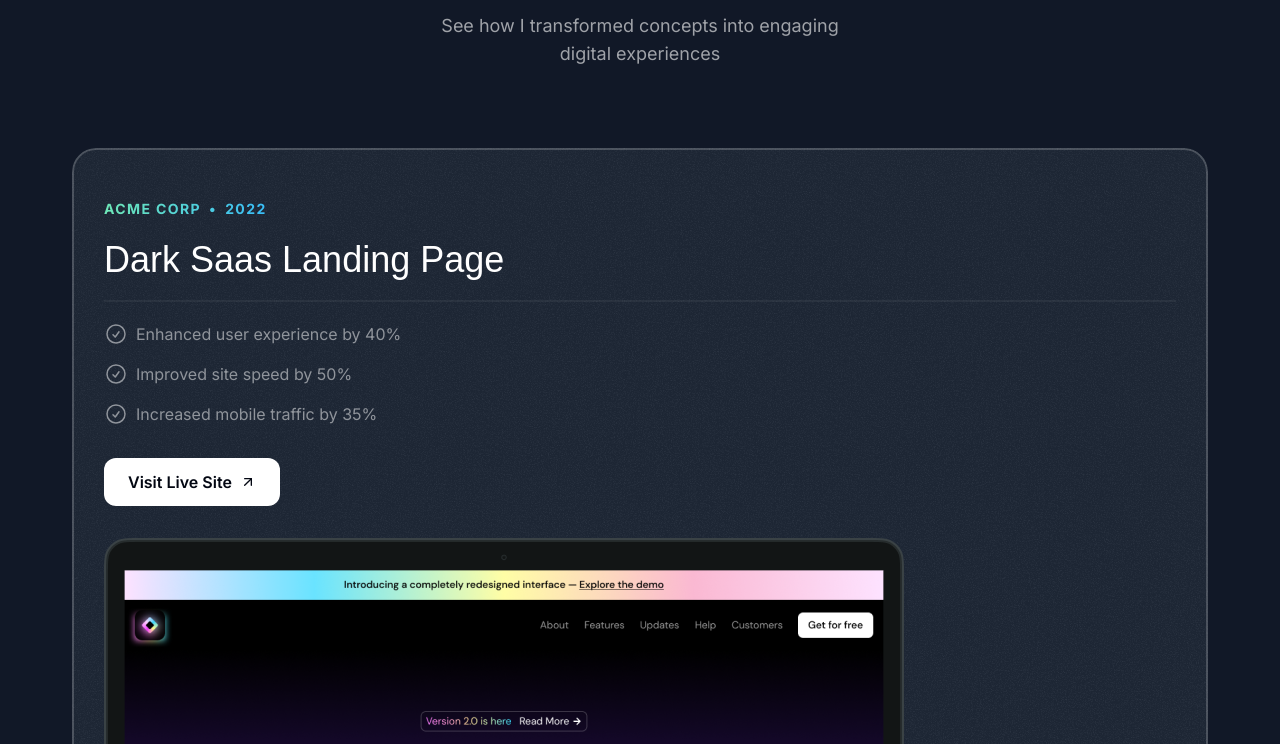
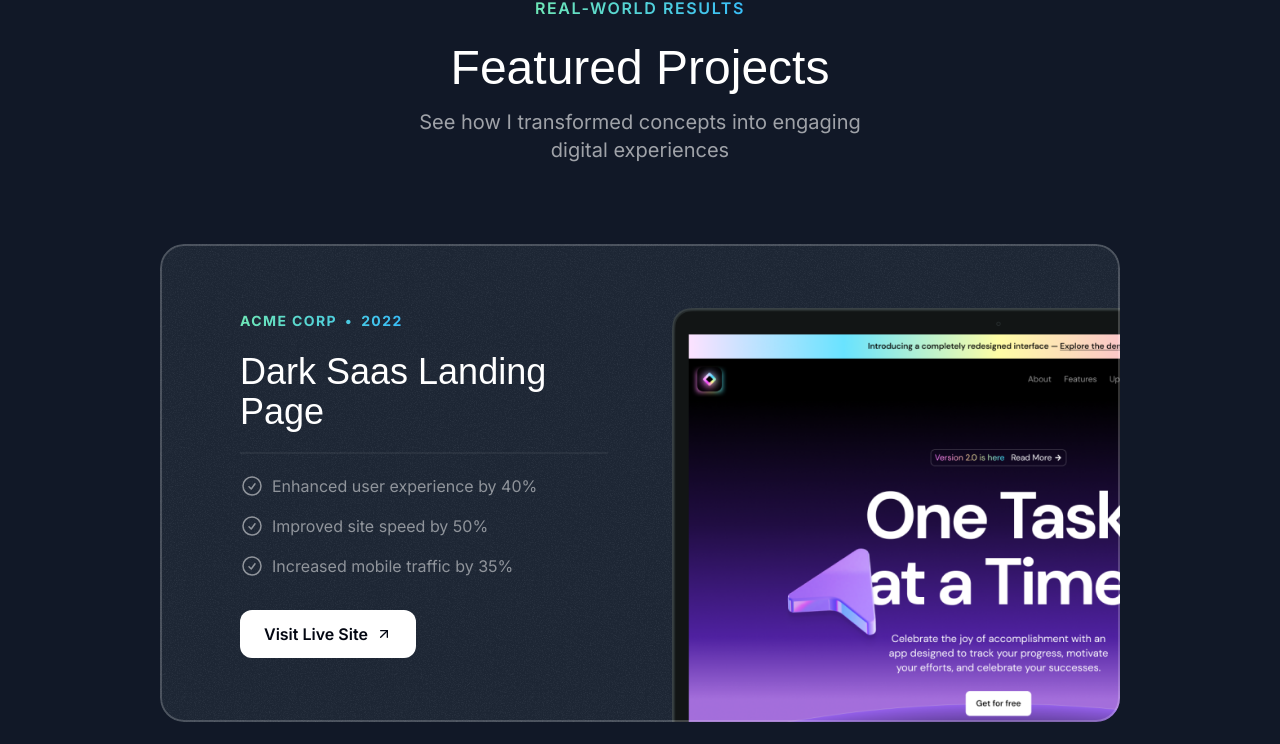
Before and after one commit to mr-Ayalk/ayalk_portfolio, a Next.js app: page / in a window 1280 px wide. Shown: the part 1020-1764 px from the top of the page. Built offline with nearby package versions, Linux system fonts and the light colour scheme; a web font is replaced by a local one.

Commit message:
project page completed for desktop size

```diff
--- a/src/app/globals.css
+++ b/src/app/globals.css
@@ -10,3 +10,9 @@
     @apply absolute inset-0  border-2 top-1/2 left-1/2 -translate-x-1/2  -translate-y-1/2 rounded-full border-emerald-300/5 shadow-[0_0_80px_inset] shadow-emerald-300/5;
   }
 }
+
+@layer utilities {
+  .container {
+    @apply lg:max-w-5xl;
+  }
+}
--- a/src/sections/Projects.tsx
+++ b/src/sections/Projects.tsx
@@ -46,7 +46,7 @@
 
 export const ProjectsSection = () => {
   return (
-    <section className="pb-16">
+    <section className="pb-16 lg:py-24">
       <div className="container">
         <div className="flex justify-center">
           <p className="uppercase font-semibold tracking-widest bg-gradient-to-r from-emerald-300 to-sky-400 text-transparent bg-clip-text text-center">
@@ -56,7 +56,7 @@
         <h2 className="font-serif text-3xl  md:text-5xl text-center mt-6">
           Featured Projects
         </h2>
-        <p className="text-center md:text-lg text-white/60 mt-4 max-w-md mx-auto">
+        <p className="text-center md:text-lg lg:text-xl text-white/60 mt-4 max-w-md mx-auto">
           See how I transformed concepts into engaging digital experiences
         </p>
         <div className="flex flex-col mt-10 md:mt-20 gap-20">
@@ -66,7 +66,7 @@
               className="bg-gray-800 rounded-3xl relative
               z-0 overflow-hidden after:z-10
 
-              after:content-[''] after:absolute after:inset-0 after:outline-2 after:outline  after:-outline-offset-2 after:rounded-3xl after:outline-white/20 px-8 pt-8  md:pt-12 md:px-18 after:pointer-events-none"
+              after:content-[''] after:absolute after:inset-0 after:outline-2 after:outline  after:-outline-offset-2 after:rounded-3xl after:outline-white/20 px-8 pt-8  md:pt-12 md:px-18 lg:pt-16 lg:px-20 after:pointer-events-none"
             >
               <div
                 className="absolute inset-0 -z-10 opacity-5"
@@ -74,7 +74,8 @@
                   backgroundImage: `url(${grainImage.src})`,
                 }}
               ></div>
-
+              <div className="lg:grid lg:grid-cols-2 lg:gap-16">
+                <div className="lg:pb-16">
                   <div className="bg-gradient-to-r from-emerald-300 to-sky-400 inline-flex gap-2 font-bold uppercase tracking-widest text-sm text-transparent bg-clip-text">
                     <span>{project.company}</span>
                     <span>&bull;</span>
@@ -102,11 +103,16 @@
                       <ArrowUpRightIcon className="size-4" />
                     </button>
                   </a>
+                </div>
+
+                <div className="relative">
                   <Image
                     src={project.image}
                     alt={project.title}
-                className="mt-8 -mb-4 md:-mb-0"
+                    className="mt-8 -mb-4 md:-mb-0 lg:mt-0 lg:absolute lg:h-full lg:w-auto lg:max-w-none"
                   />
+                </div>
+              </div>
             </div>
           ))}
         </div>
```
Lines whose indentation alone changed are shown as unchanged.
